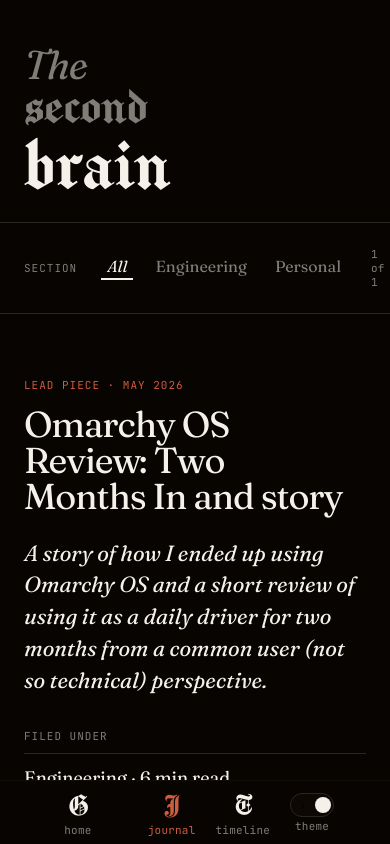
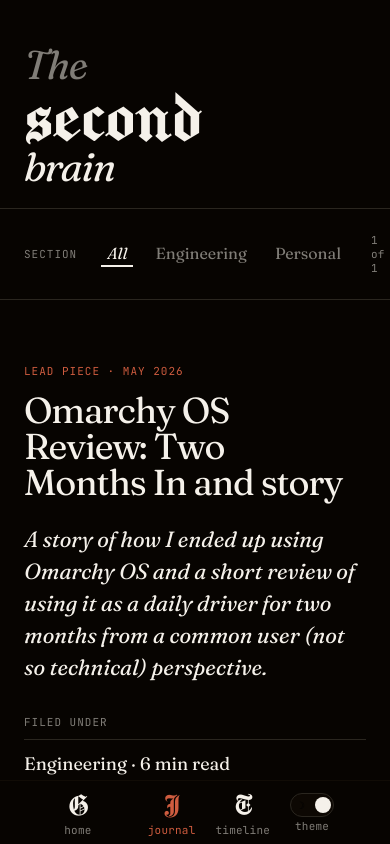
Before and after one commit to ghalyrizqi/blog, a Vue app: page /journal in a window 390 px wide. Shown: the top 844 px of the page. Built offline with nearby package versions, Linux system fonts and the light colour scheme.

Commit message:
the typeface

```diff
--- a/src/pages/Journal.vue
+++ b/src/pages/Journal.vue
@@ -111,7 +111,7 @@ const visible = computed(() =>
 h1 { font-weight: 400; line-height: 0.85; letter-spacing: -0.02em; max-width: 1080px; margin-left: auto; margin-right: auto; }
 .the {
   font-family: var(--serif);
-  font-size: 110px;
+  font-size: 100px;
   font-style: italic;
   color: var(--fg-muted);
   display: block;
@@ -119,16 +119,17 @@ h1 { font-weight: 400; line-height: 0.85; letter-spacing: -0.02em; max-width: 10
 }
 .second {
   font-family: var(--display);
-  font-size: 160px;
+  font-size: 220px;
   line-height: 0.85;
-  color: var(--fg-muted);
+  color: var(--fg);
   display: block;
 }
 .brain {
-  font-family: var(--display);
-  font-size: 240px;
-  line-height: 0.85;
+  font-family: var(--serif);
+  font-size: 100px;
+  font-style: italic;
   color: var(--fg);
+  letter-spacing: -0.03em;
   display: block;
 }
 
@@ -274,17 +275,15 @@ h1 { font-weight: 400; line-height: 0.85; letter-spacing: -0.02em; max-width: 10
 }
 
 @media (max-width: 1024px) {
-  .second { font-size: 90px; }
-  .brain { font-size: 140px; }
-  .the { font-size: 64px; }
+  .second { font-size: 130px; }
+  .the, .brain { font-size: 64px; }
   .lead-title { font-size: 56px; }
   .lead-body { grid-template-columns: 1fr; gap: 32px; }
   .also-grid { grid-template-columns: 1fr; }
 }
 @media (max-width: 640px) {
-  .second { font-size: 56px; }
-  .brain { font-size: 80px; }
-  .the { font-size: 40px; }
+  .second { font-size: 80px; }
+  .the, .brain { font-size: 40px; }
   .lead-title { font-size: 36px; }
   .also-heading { font-size: 36px; }
   .filter-buttons { gap: 16px; font-size: 16px; }
```
